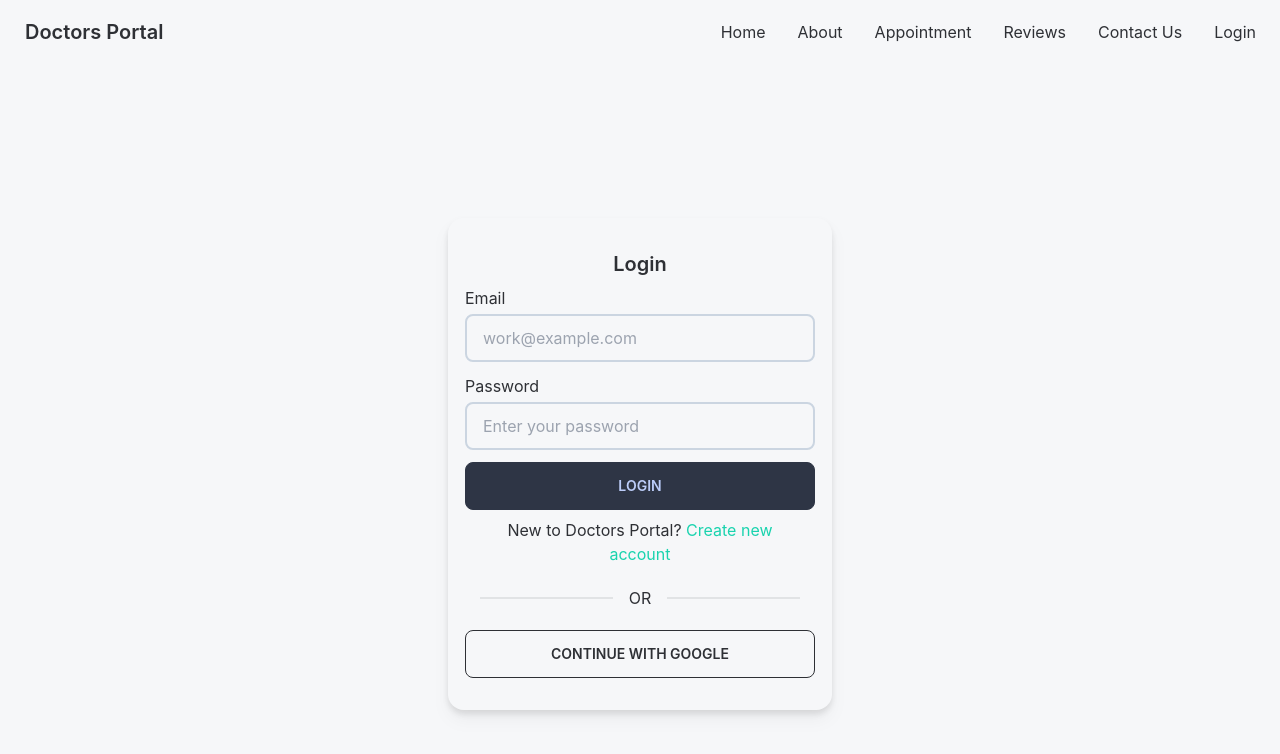
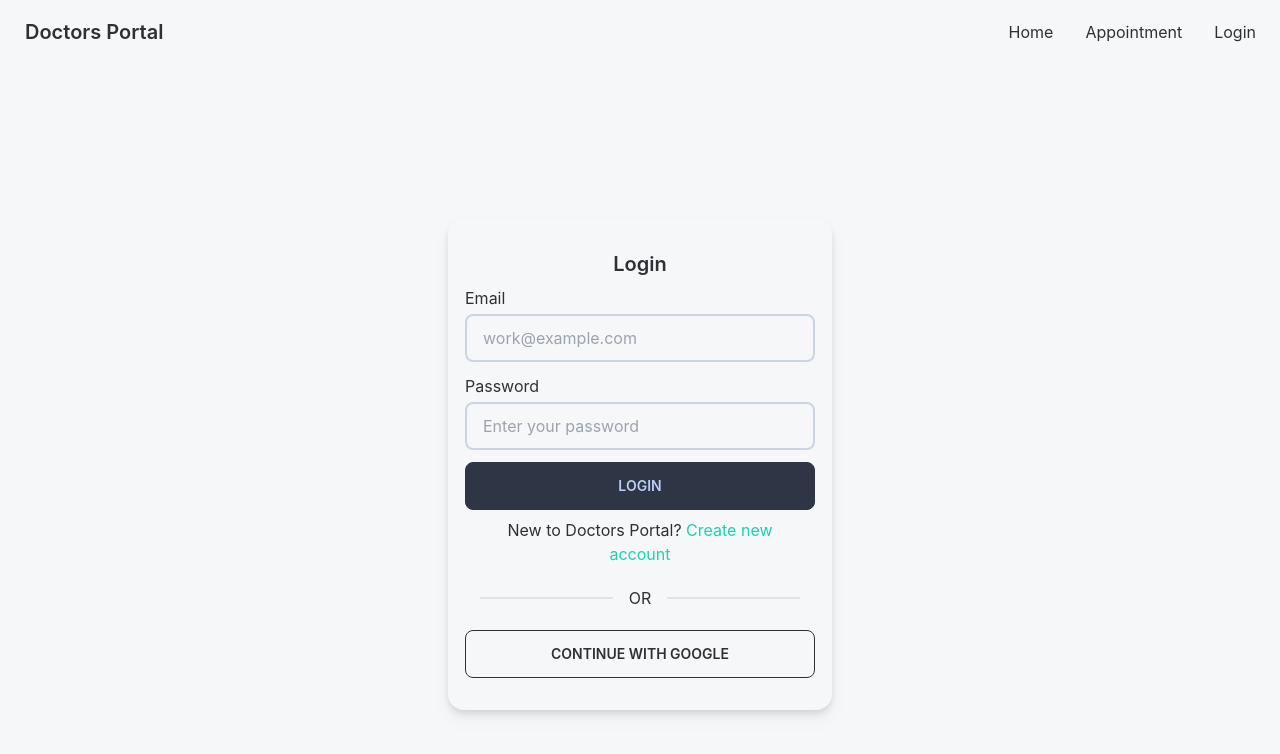
Before and after one commit to nurmdrafi/doctors-portal-client, a React (Create React App) app: page /login in a window 1280 px wide. Shown: the top 754 px of the page. Built offline with nearby package versions, Linux system fonts and the light colour scheme; no server answers.

Commit message:
deploy heroku

```diff
--- a/src/Pages/Appointment/AppointmentBanner.js
+++ b/src/Pages/Appointment/AppointmentBanner.js
@@ -11,7 +11,7 @@ const BannerBackground = {
   boxShadow: "25px 25px 50px 0 #F6F7F9 inset, -25px -25px 50px 0 #F6F7F9 inset",
 };
 const css = `
-.my-selected {
+.my-selected:active {
     font-weight: bold;
     color: #0FCFEC;
   }
--- a/src/Pages/Appointment/AvailableAppointments.js
+++ b/src/Pages/Appointment/AvailableAppointments.js
@@ -24,7 +24,7 @@ const AvailableAppointments = ({ date }) => {
 
   // GET available Services
   useEffect(() => {
-    fetch(`http://localhost:5000/available?date=${format(date, "PP")}`)
+    fetch(`https://doctors-portal-30072022.herokuapp.com/available?date=${format(date, "PP")}`)
       .then((res) => res.json())
       .then((data) => setServices(data));
   }, [date, isReload]);
@@ -63,7 +63,7 @@ const AvailableAppointments = ({ date }) => {
       patientEmail: data.email,
       patientPhone: data.number,
     };
-    await fetch("http://localhost:5000/appointment", {
+    await fetch("https://doctors-portal-30072022.herokuapp.com/appointment", {
       method: "POST",
       body: JSON.stringify(appointment),
       headers: {
--- a/src/Pages/Shared/Navbar.js
+++ b/src/Pages/Shared/Navbar.js
@@ -12,20 +12,20 @@ const Navbar = () => {
       <li>
         <Link to="/home">Home</Link>
       </li>
-      <li>
+      {/* <li>
         <Link to="/about">About</Link>
-      </li>
+      </li> */}
       <li>
         <Link to="/appointment">Appointment</Link>
       </li>
-      <li>
+      {/* <li>
         <Link to="/reviews">Reviews</Link>
-      </li>
-      <li>
+      </li> */}
+      {/* <li>
         <Link className="whitespace-nowrap" to="/contact">
           Contact Us
         </Link>
-      </li>
+      </li> */}
       {!user && (
         <li>
           <Link to="/login">Login</Link>
```
